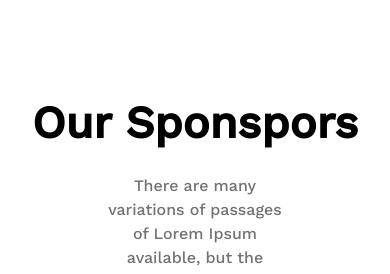
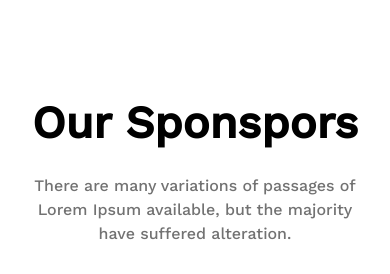
Before and after one commit to shifat-bin-reza/g3-architects, a plain HTML site: page index.html in a window 390 px wide. Shown: the part 5652-5926 px from the top of the page. Drawn offline with nearby package versions, Linux system fonts and the light colour scheme.

Commit message:
fix some common changes

```diff
--- a/style.css
+++ b/style.css
@@ -543,7 +543,11 @@ footer {
     grid-template-columns: repeat(1, 1fr);
   }
 
-  /* sponsors-item */
+  /* sponsors section*/
+  .sponsors-container p {
+    width: 100%;
+  }
+
   .sponsors-item {
     grid-template-columns: repeat(1, 1fr);
   }
```
